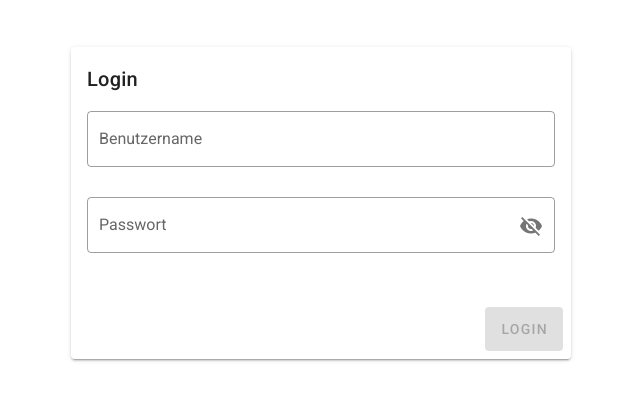
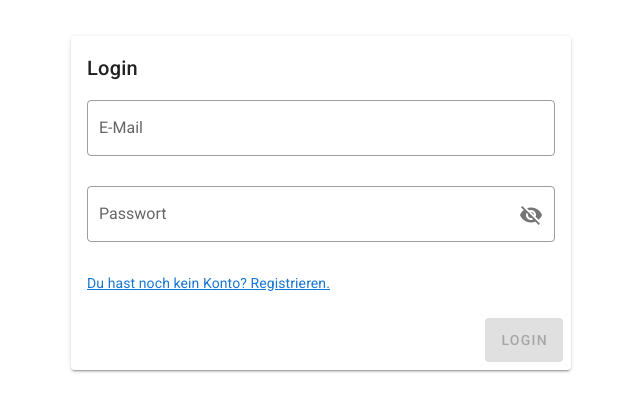
Before and after one commit to jeffnawroth/gaeb-gateway, a Vue app: page /login in a window 1280 px wide. Shown: the part 197-608 px from the top of the page, without its empty margins (319-959 px from the left). Built offline with nearby package versions, Linux system fonts and the light colour scheme.

Commit message:
^ Changed to email in login #1

```diff
--- a/src/views/LoginView.vue
+++ b/src/views/LoginView.vue
@@ -10,11 +10,11 @@
         <v-card-text>
           <ValidationProvider
             v-slot="{ errors }"
-            rules="required"
+            rules="required|email"
           >
             <v-text-field
-              v-model="username"
-              label="Benutzername"
+              v-model="email"
+              label="E-Mail"
               :error-messages="errors"
               outlined
             />
@@ -33,6 +33,9 @@
               @click:append="showPassword = !showPassword"
             />
           </ValidationProvider>
+          <router-link :to="{ name: 'register-view' }">
+            Du hast noch kein Konto? Registrieren.
+          </router-link>
         </v-card-text>
         <v-card-actions>
           <v-spacer />
@@ -55,14 +58,22 @@ import { ValidationObserver, ValidationProvider } from "vee-validate";
 export default Vue.extend({
   components: { ValidationObserver, ValidationProvider },
   data: () => ({
-    username: "",
+    email: "",
     password: "",
     showPassword: false,
   }),
   methods: {
-    login() {
+    async login() {
       //TODO: Add login
-      this.$router.push({ name: "home-view" });
+      try {
+        await this.$store.dispatch("user/login", {
+          email: this.email,
+          password: this.password,
+        });
+        this.$router.push({ name: "home-view" });
+      } catch (error: any) {
+        console.log(error.response);
+      }
     },
   },
 });
```
